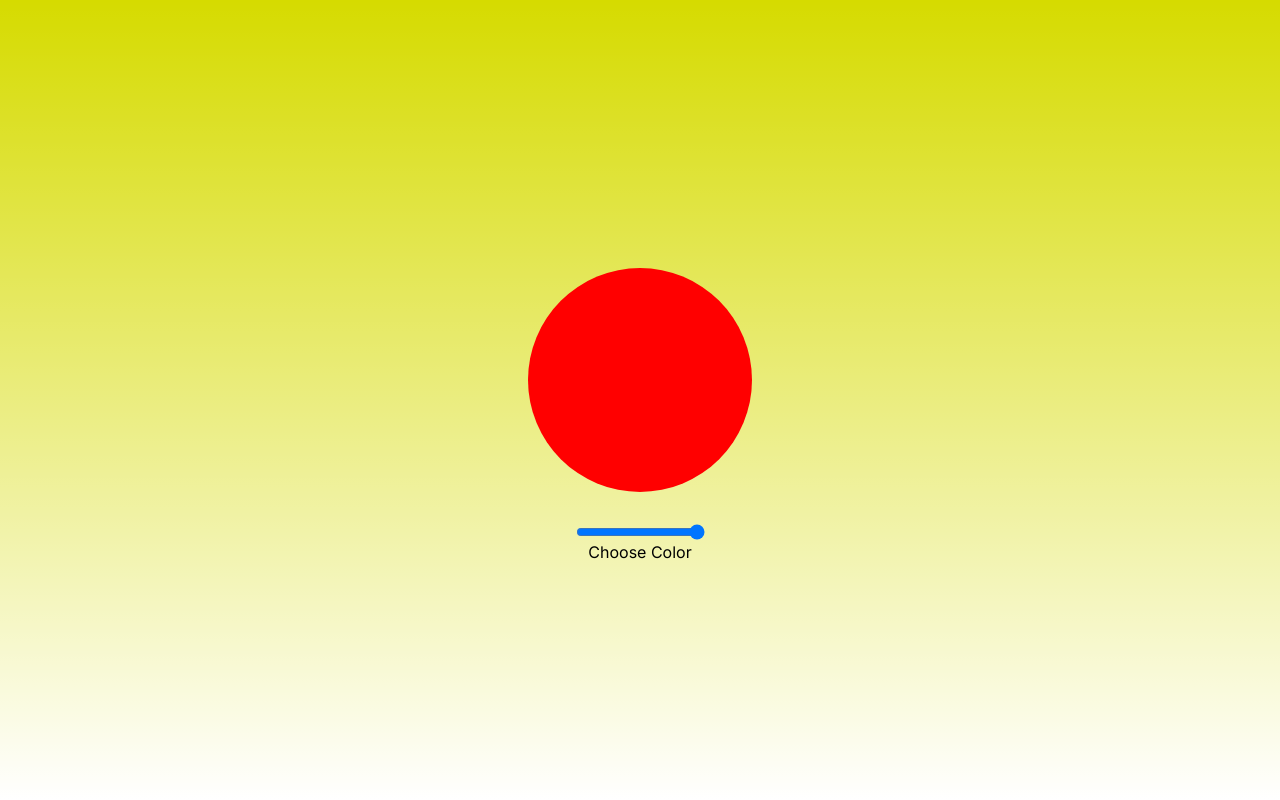
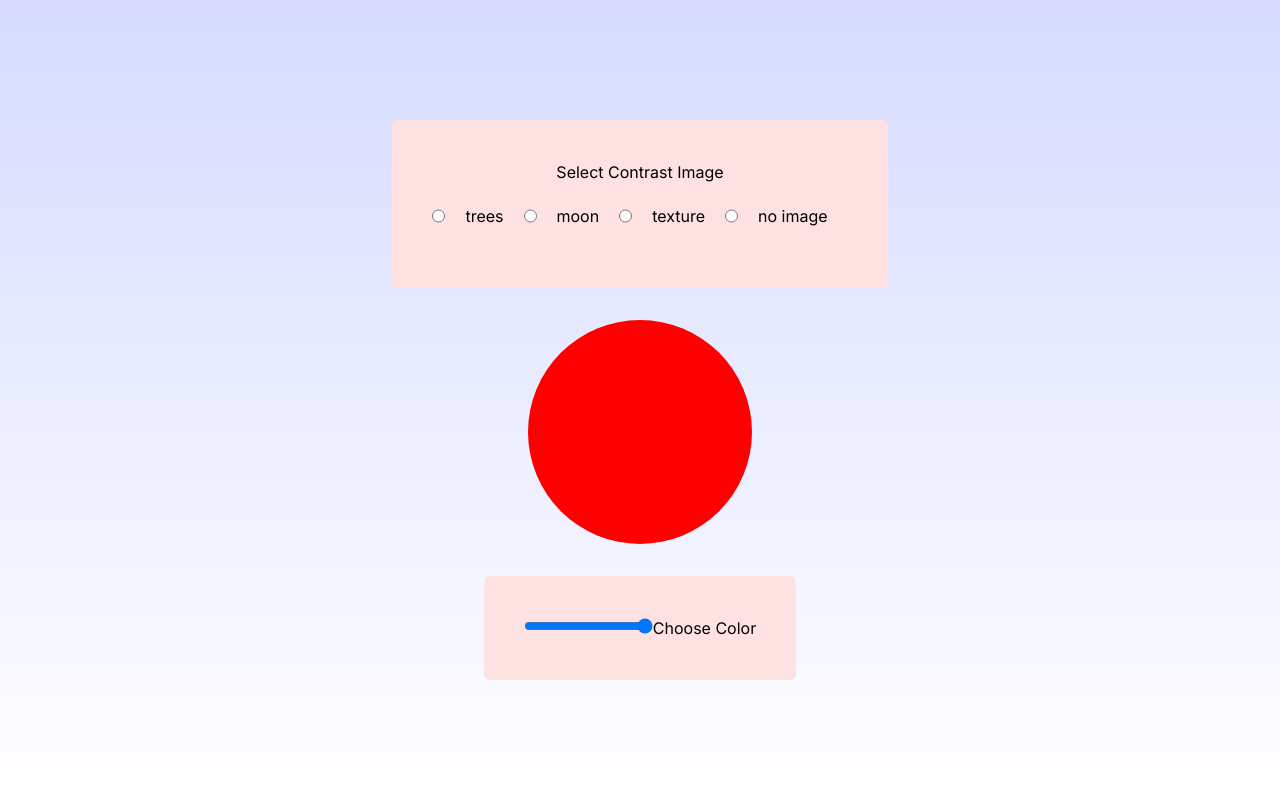
Before and after one commit to chrissycooper/rainbow-bright, a Next.js app: page / in a window 1280 px wide. Built offline with nearby package versions, Linux system fonts and the light colour scheme.

Commit message:
Add contrast image options

```diff
--- a/app/globals.css
+++ b/app/globals.css
@@ -4,7 +4,7 @@
 
 :root {
   --foreground-rgb: 0, 0, 0;
-  --background-start-rgb: 214, 219, 0;
+  --background-start-rgb: 214, 219, 255;
   --background-end-rgb: 255, 255, 255;
 }
 
--- a/app/page.tsx
+++ b/app/page.tsx
@@ -8,6 +8,7 @@ const fullConfig: ResolvedConfig<Config> = resolveConfig(tailwindConfig)
 export default function Home() {
   const [currentColor, setCurrentColor] = useState(0)
   const [currentHex, setCurrentHex] = useState('')
+  const [contrastImage, setContrastImage] = useState('')
 
   const colors = [
     'bg-cherry-red',
@@ -29,15 +30,35 @@ export default function Home() {
     setCurrentHex(fullConfig.theme.colors[colors[currentColor].slice(3)])
   }
 
+  const handleContrastImage = (event:any) =>{
+    setContrastImage(event.target.value)
+    console.log(contrastImage)
+  }
+
 
   return (
-    <main className="flex min-h-screen flex-col items-center justify-center p-24">
+    <main className={`flex min-h-screen flex-col items-center justify-center p-24 ${contrastImage} bg-center bg-no-repeat`}>
+      <div className={"bg-red-100 p-10 rounded-md flex items-center flex-col"}>
+        <p>Select Contrast Image</p>
+        <form onChange={event => handleContrastImage(event)} className={'flex'}>
+          <input type="radio" id='trees' value='bg-trees' name='contrast_image'></input>
+          <label className={"p-5"} htmlFor='trees'>trees</label>
+          <input type="radio" id='moon' value='bg-moon' name='contrast_image'></input>
+          <label className={"p-5"} htmlFor='moon'>moon</label>
+          <input type="radio" id='texture' value='bg-texture' name='contrast_image'></input>
+          <label className={"p-5"} htmlFor='texture'>texture</label>
+          <input type="radio" id='none' value='' name='contrast_image'></input>
+          <label className={"p-5"} htmlFor='none'>no image</label>
+        </form>
+      </div>
       <div id='circle' className={`rounded-full h-56 w-56 flex m-8 items-center justify-center ${colors[currentColor]}`}></div>
-      <h1 className={`text-${colors[currentColor].slice(3)}`}>{currentHex}</h1>
-      <input type="range" id="slider" name="slider"
-         min="0" max="11" onChange={event => getColorValue(event)}>
-      </input>
-      <label htmlFor="slider">Choose Color</label>
+      <div className={"bg-red-100 p-10 rounded-md"}>
+        <h1 className={`text-${colors[currentColor].slice(3)}`}>{currentHex}</h1>
+        <input type="range" id="slider" name="slider"
+          min="0" max="11" onChange={event => getColorValue(event)}>
+        </input>
+        <label htmlFor="slider">Choose Color</label>
+      </div>
     </main>
   )
 }
--- a/tailwind.config.js
+++ b/tailwind.config.js
@@ -11,6 +11,9 @@ module.exports = {
         'gradient-radial': 'radial-gradient(var(--tw-gradient-stops))',
         'gradient-conic':
           'conic-gradient(from 180deg at 10% 50%, var(--tw-gradient-stops))',
+        'trees': "url('https://images.unsplash.com/photo-1575489272413-cb506258027e?ixlib=rb-4.0.3&ixid=M3wxMjA3fDB8MHxwaG90by1wYWdlfHx8fGVufDB8fHx8fA%3D%3D&auto=format&fit=crop&w=687&q=80')",
+        'moon': "url('https://images.unsplash.com/photo-1447433589675-4aaa569f3e05?ixlib=rb-4.0.3&ixid=M3wxMjA3fDB8MHxwaG90by1wYWdlfHx8fGVufDB8fHx8fA%3D%3D&auto=format&fit=crop&w=880&q=80')",
+        'texture': "url('https://images.unsplash.com/photo-1487147264018-f937fba0c817?ixlib=rb-4.0.3&ixid=M3wxMjA3fDB8MHxwaG90by1wYWdlfHx8fGVufDB8fHx8fA%3D%3D&auto=format&fit=crop&w=687&q=80')"
       },
       colors: {
         'cherry-red': '#FF0000',
```
